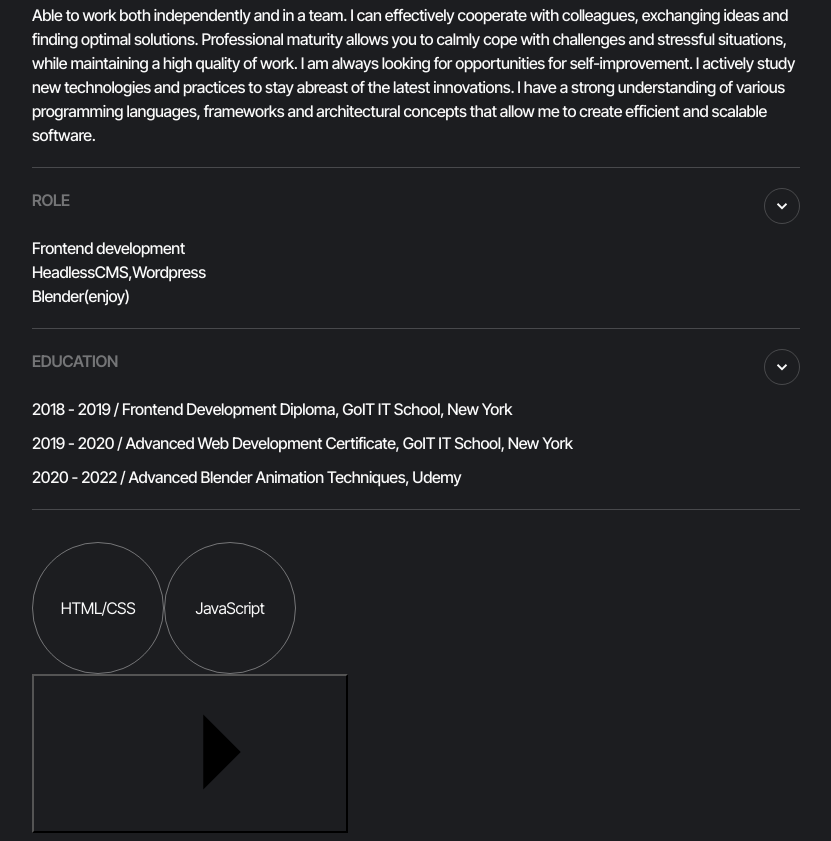
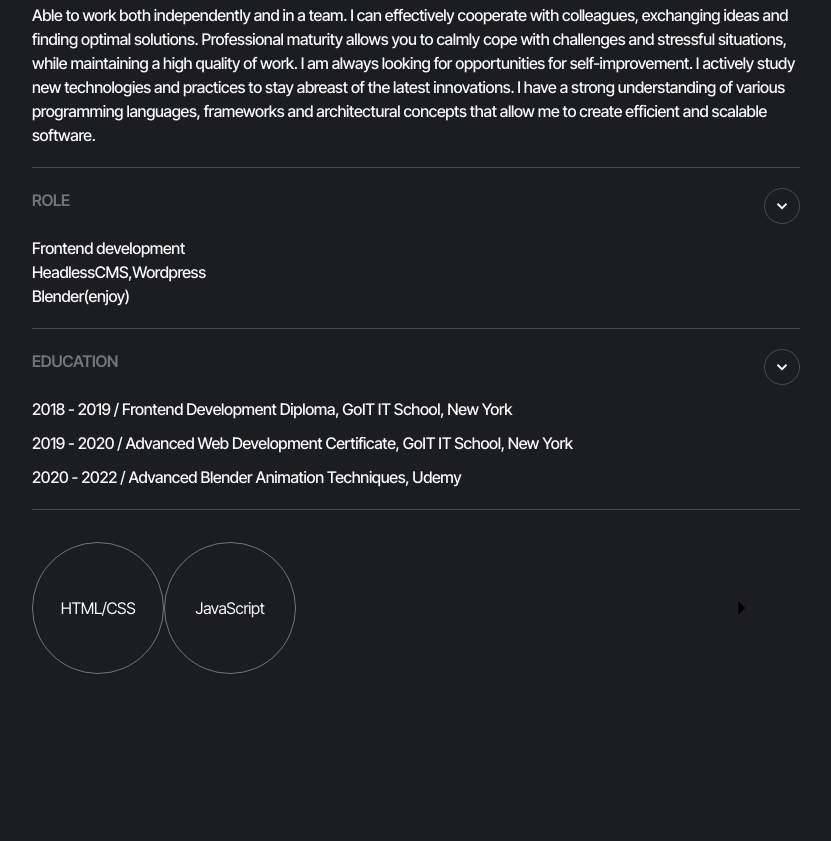
Before and after one commit to IvanBogachov/13-friends-of-Mentor, a website built with Vite: page src/index.html in a window 1280 px wide. Shown: the part 1292-2133 px from the top of the page, without its empty margins (224-1055 px from the left). After the commit the page ends 1974 px from the top, so only its background shows below. Built offline with nearby package versions, Linux system fonts and the light colour scheme; what accordion-js would draw is missing.

Commit message:
Your commit message here

```diff
--- a/src/css/about.css
+++ b/src/css/about.css
@@ -132,7 +132,19 @@ body {
   border-radius: 50%;
   border: 1px solid #fafafa66;
 }
-
+.swiper-button-svg {
+  width: 28px;
+  height: 28px;
+}
 .swiper-button {
   background-color: transparent;
+  border: none;
 }
+.about-swiper {
+  position: relative;
+}
+.swiper-button {
+  position: absolute;
+  top: 39%;
+  left: 89%;
+}
--- a/src/partials/about.html
+++ b/src/partials/about.html
@@ -125,7 +125,7 @@
       </div>
       <div class="swiper-button-next">
         <button class="swiper-button">
-          <svg class="svggggg">
+          <svg class="swiper-button-svg">
             <use href="/img/sprite.svg#icon-arrow-right"></use>
           </svg>
         </button>
```
